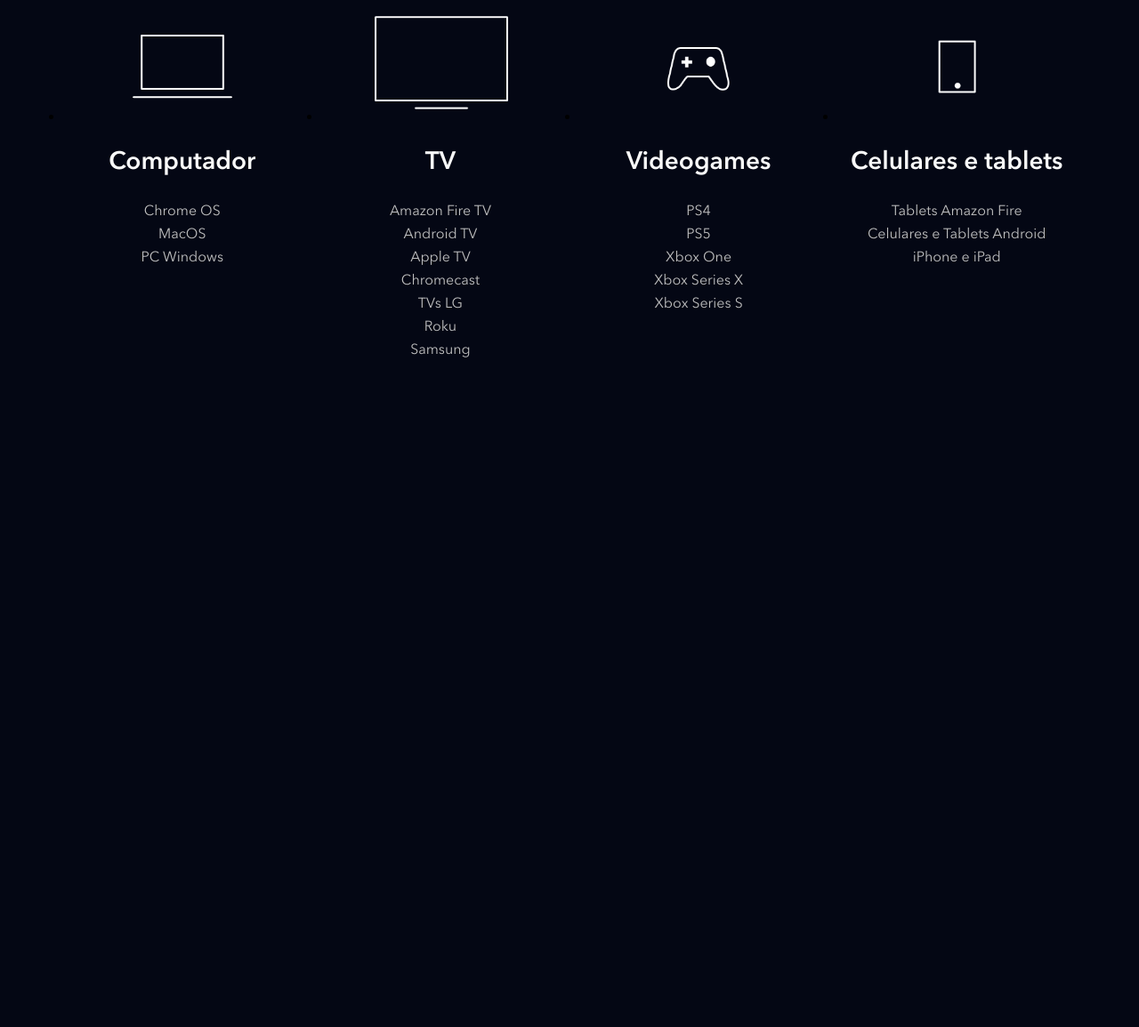
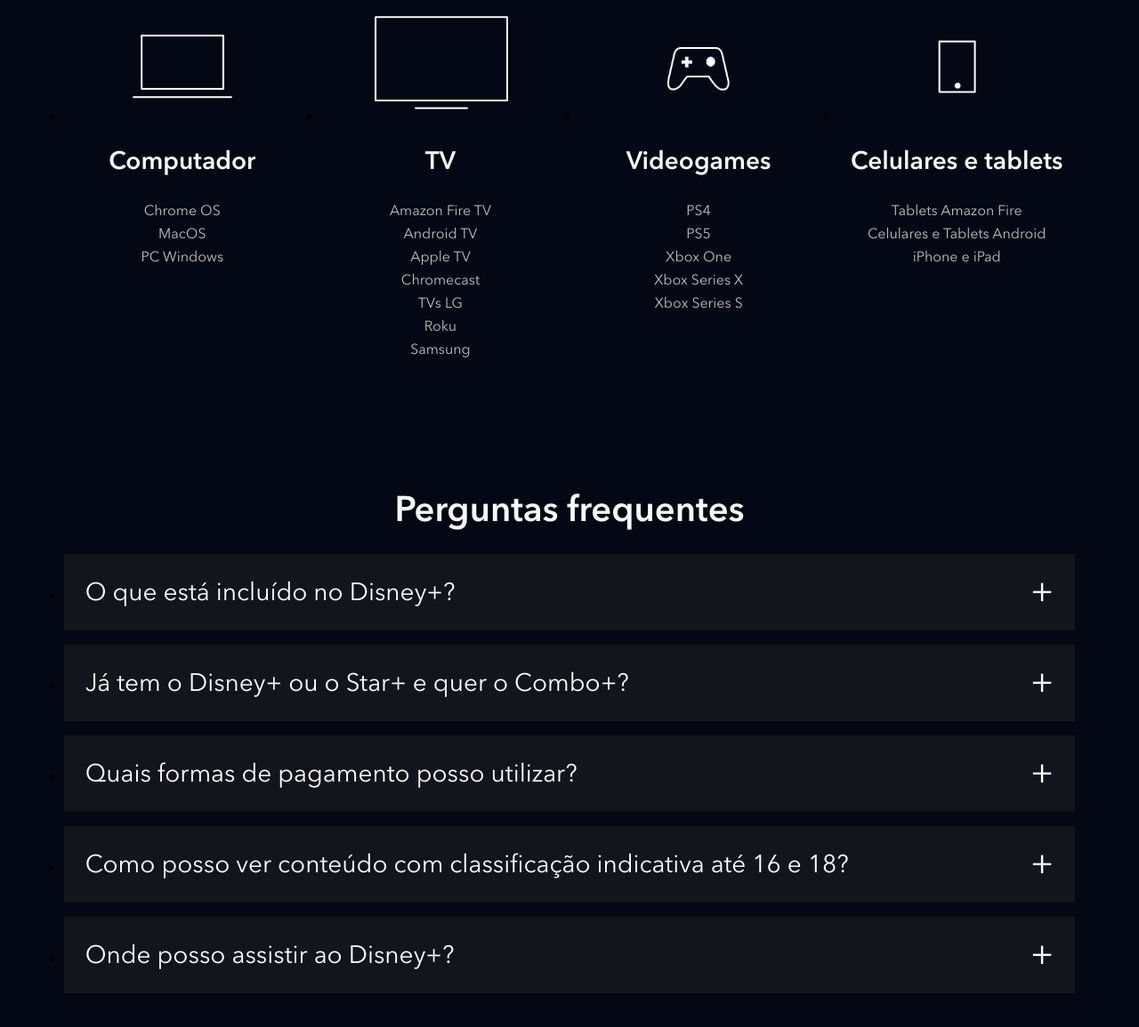
Before and after one commit to notadev01/Clone_D_Plus, a website: page index.html in a window 1280 px wide. Shown: the part 3913-5068 px from the top of the page at 89% size. Before the commit the page ends 4390 px from the top, so only its background shows below. Drawn offline with nearby package versions, Linux system fonts and the light colour scheme; files that its build step writes are made by us from their sources; files whose address does not match are found by name.

Commit message:
Criar seção de perguntas frequentes

```diff
--- a/index.html
+++ b/index.html
@@ -201,6 +201,64 @@
             </li>
         </ul>
     </section>
+    <section class="faq">
+        <h2 class="title">Perguntas frequentes</h2>
+        <ul class="faq__questions">
+            <li class="faq__questions__item">
+                <div data-faq-question class="faq__questions__item__question">
+                    O que está incluído no Disney+?
+                </div>
+                <div class="faq__questions__item__answer text--big">
+                    O Disney+ oferece:
+                    <p>• Experiência premium sem intervalos comerciais.</p>
+                    <p>• As melhores histórias da Disney, Pixar, Marvel, Star Wars e National Geographic, tudo em um só lugar.</p>
+                    <p>• Groupwatch: assista junto com amigos ou familiares, mesmo separados.</p>
+                    <p>• Downloads ilimitados em até 10 dispositivos compatíveis.</p>
+                    <p>• Mais de 300 títulos em 4K UHD e HDR.</p>
+                    <p>• A possibilidade de assistir em até 4 dispositivos compatíveis simultaneamente sem custo adicional.</p>
+                    <p>• IMAX Enhanced: disponível para alguns títulos da Marvel em dispositivos compatíveis com o Disney+.</p>
+                </div>
+            </li>
+            <li class="faq__questions__item">
+                <div data-faq-question class="faq__questions__item__question">
+                    Já tem o Disney+ ou o Star+ e quer o Combo+?
+                </div>
+                <div class="faq__questions__item__answer text--big">
+                    Ao assinar o Combo+:
+                    <p>• O valor da sua assinatura existente será descontado do preço do Combo+.</p>
+                    <p>• Se você assina o plano mensal, o valor que você paga mensalmente será descontado do preço do Combo+.</p>
+                    <p>• Se você tem uma assinatura anual do Disney+ cobrada diretamente pelo Disney+, não é possível mudar para o Combo+ no momento. Entre em contato com o suporte do Disney+ para conhecer suas opções.</p>
+                    <p>• Você vai receber um e-mail com os valores detalhados assim que finalizar o pagamento.</p>
+                    <p>• Lembre-se: você pode cancelar a assinatura quando quiser.</p>
+                    No momento, apenas a assinatura mensal do Combo+ está disponível.
+                </div>
+            </li>
+            <li class="faq__questions__item">
+                <div data-faq-question class="faq__questions__item__question">
+                    Quais formas de pagamento posso utilizar?
+                </div>
+                <div class="faq__questions__item__answer text--big">
+                    Você pode utilizar: cartão de débito, cartão de crédito, PayPal, Mercado Pago, e também empresas parceiras como Google Play Store, App Store da Apple; Mercado Livre e provedores locais de TV, telefonia e internet.
+                </div>
+            </li>
+            <li class="faq__questions__item">
+                <div data-faq-question class="faq__questions__item__question">
+                    Como posso ver conteúdo com classificação indicativa até 16 e 18?
+                </div>
+                <div class="faq__questions__item__answer text--big">
+                    Para poder acessar o catálogo completo que inclui conteúdo com classificação indicativa até 16 e 18, todos os usuários do Disney+ na América Latina devem atualizar as configurações de controle parental do perfil. É possível restringir o conteúdo de cada perfil e também adicionar um PIN de bloqueio. Os usuários que preferirem manter a configuração atual vão continuar aproveitando o Disney+ com a classificação indicativa até 14, podendo alterá-la a qualquer momento em "Editar Perfis".
+                </div>
+            </li>
+            <li class="faq__questions__item">
+                <div data-faq-question class="faq__questions__item__question">
+                    Onde posso assistir ao Disney+?
+                </div>
+                <div class="faq__questions__item__answer text--big">
+                    O aplicativo do Disney+ está disponível em dispositivos móveis, navegadores, videogames, decodificadores e smart TVs. Confira a lista completa de dispositivos compatíveis na Central de ajuda.
+                </div>
+            </li>
+        </ul>
+    </section>
     <script src="dist/scripts/main.js"></script>
 </body>
 </html>
--- a/src/scripts/main.js
+++ b/src/scripts/main.js
@@ -1,5 +1,6 @@
 document.addEventListener('DOMContentLoaded', function() {
     const buttons = document.querySelectorAll('[data-tab-button]');
+    const questions = document.querySelectorAll('[data-faq-question]');
 
 
     for (let i = 0; i < buttons.length; i++) {
@@ -12,7 +13,18 @@
             botao.target.classList.add('shows__tabs__button--is-active');
         })
     }
+
+    for (let i = 0; i < questions.length; i++) {
+        questions[i].addEventListener('click', abreOuFechaResposta);
+    }
 })
+
+function abreOuFechaResposta(elemento) {
+    const classe = 'faq__questions__item--is-open';
+    const elementoPai = elemento.target.parentNode;
+
+    elementoPai.classList.toggle(classe);
+}
 
 function removeBotaoAtivo() {
     const buttons = document.querySelectorAll('[data-tab-button]');
--- /dev/null
+++ b/src/styles/_faq.scss
@@ -0,0 +1,54 @@
+.faq {
+    padding: 5.6vw;
+
+    h2 {
+        text-align: center;
+        margin-bottom: 24px;
+    }
+
+    &__questions {
+        &__item {
+            background-color: #13151d;
+            margin-bottom: 16px;
+
+            &__question {
+                color: #fff;
+                font-size: 28px;
+                padding: 24px;
+                display: block;
+                cursor: pointer;
+                position: relative;
+
+                &::after {
+                    content: '+';
+                    position: absolute;
+                    top: 0;
+                    right: 24px;
+                    height: 100%;
+                    display: flex;
+                    align-items: center;
+                    font-size: 40px;
+                }
+            }
+
+            &__answer {
+                height: 0px;
+                overflow: hidden;
+                padding: 0 24px;
+                transition: height, .5s ease;
+            }
+
+            &--is-open {
+                .faq__questions__item__question::after {
+                    content: '-';
+                }
+
+                .faq__questions__item__answer {
+                    height: auto;
+                    padding-bottom: 24px;
+                    transition: height, .5s ease;
+                }
+            }
+        }
+    }
+}
--- a/src/styles/main.scss
+++ b/src/styles/main.scss
@@ -3,6 +3,7 @@
 @use 'shows';
 @use 'plans';
 @use 'available-devices';
+@use 'faq';
 
 @font-face {
     font-family: Avenir;
```
